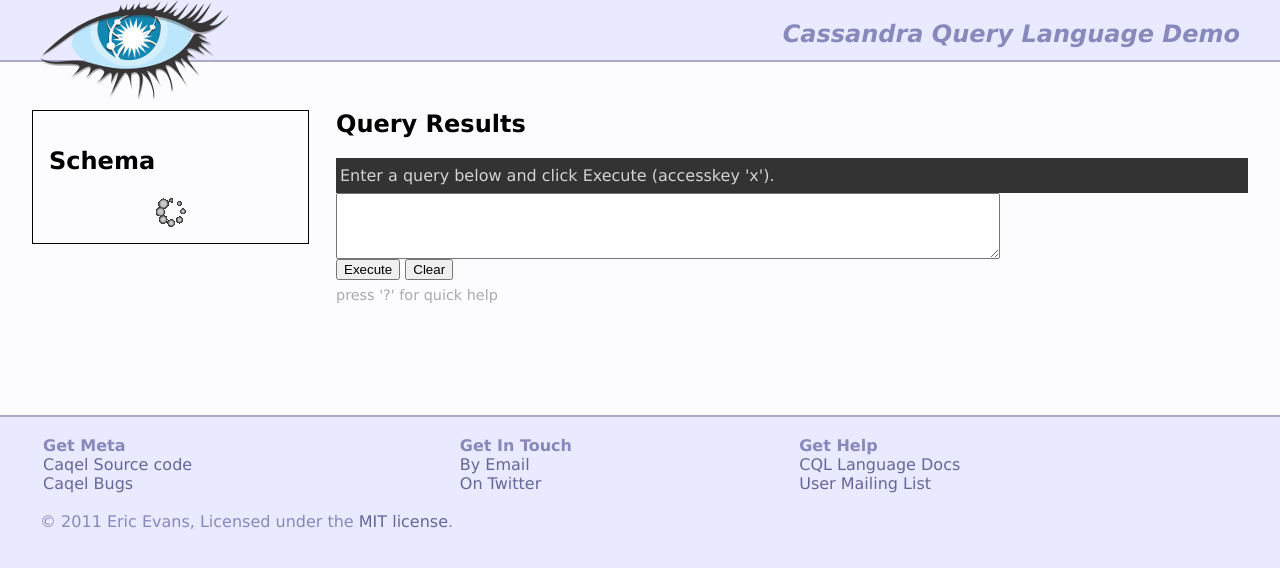
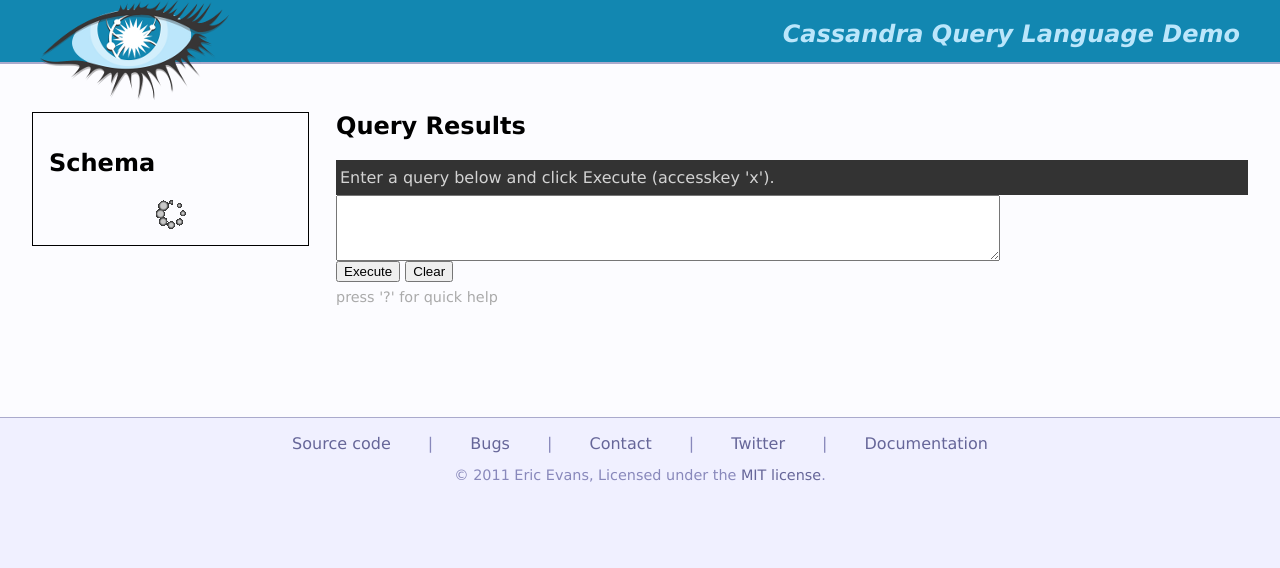
Before and after one commit to eevans/caqel, a Django app: template templates/index.html in a window 1280 px wide. Shown: the top 568 px of the page. Run offline with Django 3.2, Linux system fonts and the light colour scheme; the template is opened without the code that fills it, so the values that code supplies are empty; some libraries are stand-ins or nearby versions.

Commit message:
more styling tweaks (header/footer)

```diff
--- a/static/css/style.css
+++ b/static/css/style.css
@@ -1,7 +1,7 @@
 
 html {
     font-family: "lucida grande",Arial,"Helvetica Neue",Helvetica,sans-serif;
-    background-color: #e9e9ff;
+    background-color: #f0f0ff;
 }
 
 body {
@@ -11,8 +11,9 @@ body {
 }
 
 #header {
-    height: 60px;
+    height: 62px;
     background-color: #e9e9ff;
+    background-color: #1287b1;
     border-bottom: 2px solid #aac;
     margin-bottom: 3em;
     padding: 0 2.5em 0 2.5em;
@@ -21,7 +22,7 @@ body {
 .header-text {
     float: right;
     font-style: italic;
-    color: #88b;
+    color: #bbe6fb;
 }
 
 #container {
@@ -79,8 +80,8 @@ a:hover {
 }
 
 #footer {
-    background-color: #e9e9ff;
-    border-top: 2px solid #aac;
+    background-color: #f0f0ff;
+    border-top: 1px solid #aac;
     clear: both;
     height: 100px;
     padding: 1em 2.5em 0 2.5em;
@@ -107,8 +108,13 @@ a:hover {
     white-space: nowrap;
 }
 
+.nav {
+    padding: 0 1em 0 1em;
+}
+
 .legal {
     padding: 1em 0 1em 0;
+    font-size: 90%;
 }
 
 .hints {
--- a/templates/index.html
+++ b/templates/index.html
@@ -136,42 +136,22 @@
 </div>
 
 <div id="footer">
-    <table>
-        <tbody>
-            <tr>
-                <td>
-                    <h4>Get Meta</h4>
-                    <ul>
-                        <li><a href="http://github.com/eevans/caqel">
-                            Caqel Source code</a></li>
-                        <li><a href="http://github.com/eevans/caqel/issues">
-                            Caqel Bugs</a></li>
-                    </ul>
-                </td>
-                <td>
-                    <h4>Get In Touch</h4>
-                    <ul>
-                        <li><a href="mailto:eevans@apache.org">By Email</a></li>
-                        <li><a href="http://twitter.com/jericevans">
-                            On Twitter</a></li>
-                    </ul>
-                </td>
-                <td>
-                    <h4>Get Help</h4>
-                    <ul>
-                        <li><a href="https://svn.apache.org/viewvc/cassandra/trunk/doc/cql/CQL.html?view=co">
-                            CQL Language Docs</a></li>
-                        <li><a href="mailto:user-subscribe@cassandra.apache.org">
-                            User Mailing List</a></li>
-                    </ul>
-                </td>
-            </tr>
-        </tbody>
-    </table>
-    <div class="legal">&copy; 2011 Eric Evans, Licensed under the
-        <a href="http://www.opensource.org/licenses/mit-license.php">
-            MIT license</a>.
-    </div>
+    <center>
+        <span class="nav"><a href="http://github.com/eevans/caqel">Source code</a></span>
+        <span class="nav">|</span>
+        <span class="nav"><a href="http://github.com/eevans/caqel/issues">Bugs</a></span>
+        <span class="nav">|</span>
+        <span class="nav"><a href="mailto:eevans@apache.org">Contact</a></span>
+        <span class="nav">|</span>
+        <span class="nav"><a href="http://twitter.com/jericevans">Twitter</a></span>
+        <span class="nav">|</span>
+        <span class="nav">
+            <a href="https://svn.apache.org/viewvc/cassandra/trunk/doc/cql/CQL.html?view=co">
+                Documentation</a></span>
+        <div class="legal">&copy; 2011 Eric Evans, Licensed under the
+            <a href="http://www.opensource.org/licenses/mit-license.php">
+                MIT license</a>.</div>
+    </center>
 </div>
 
 <div id="dialog" title="CQL Help">
```
